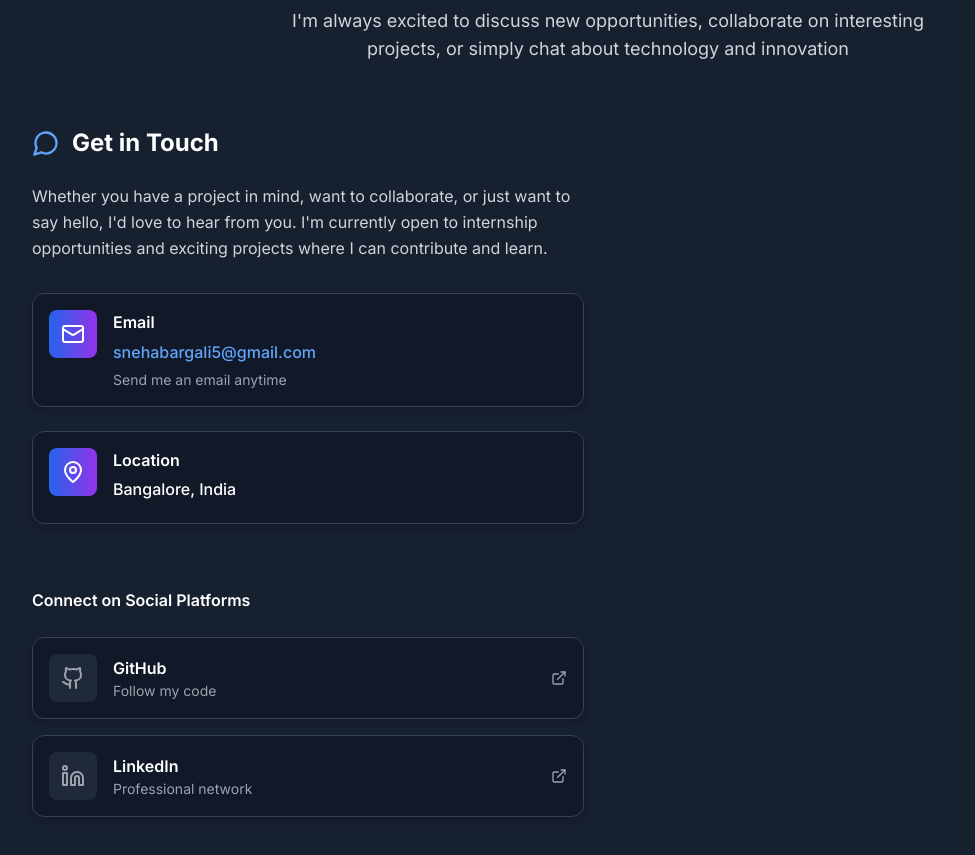
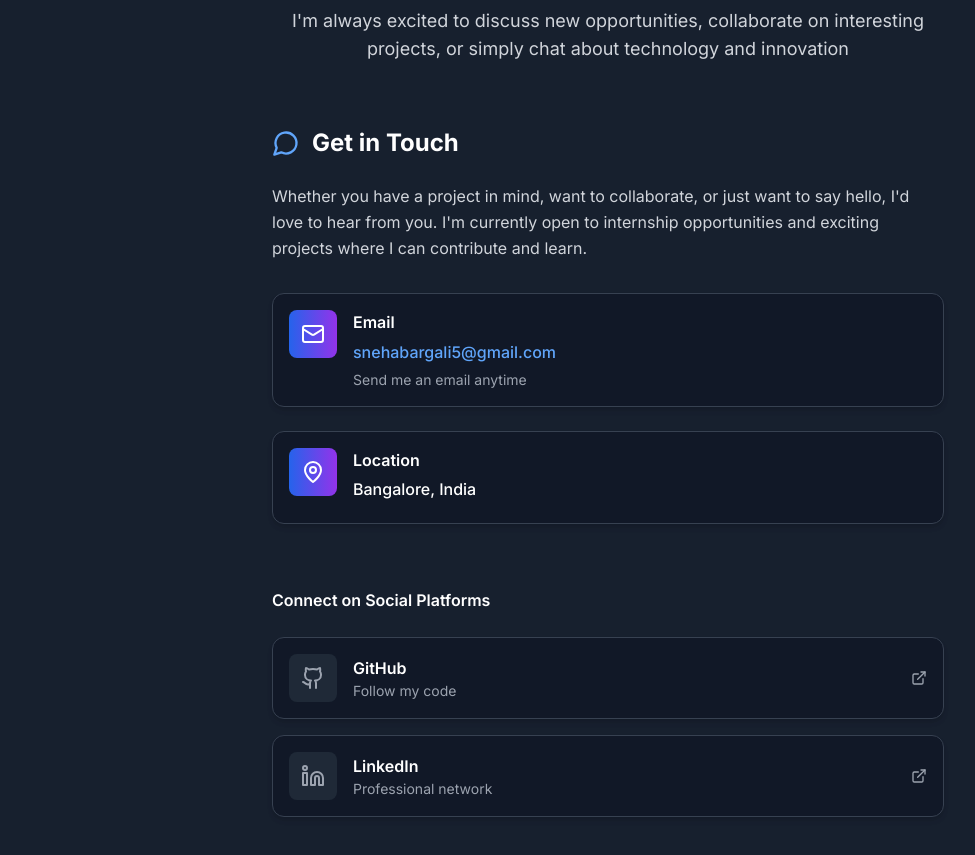
Before and after one commit to Snehaa-B/portfolio, a React (Vite) app: page / in a window 1280 px wide. Shown: the part 6940-7795 px from the top of the page, without its empty margins (32-1007 px from the left). Built offline with nearby package versions, Linux system fonts and the light colour scheme.

Commit message:
Refactor Contact component layout
Updated layout for contact information section.

```diff
--- a/src/components/Contact.tsx
+++ b/src/components/Contact.tsx
@@ -94,9 +94,9 @@ const Contact: React.FC = () => {
           </p>
         </div>
 
-        <div className="grid lg:grid-cols-2 gap-12">
+        <div className="flex justify-center">
           {/* Contact Information */}
-          <div className="space-y-8">
+          <div className="space-y-8 max-w-2xl w-full">
             <div>
               <h3 className="text-2xl font-bold text-gray-900 dark:text-white mb-6 flex items-center gap-3">
                 <MessageCircle className="w-7 h-7 text-blue-600 dark:text-blue-400" />
```
